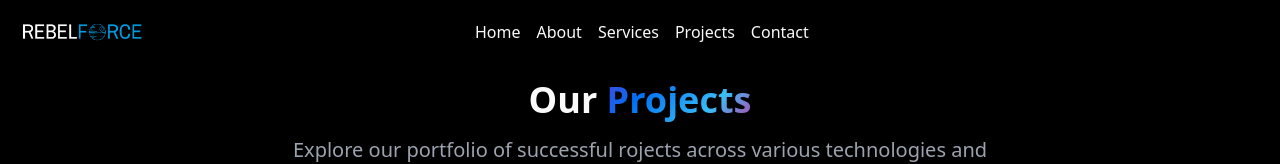
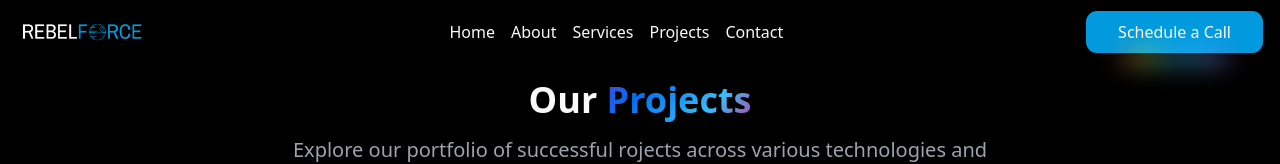
Before and after one commit to ohanapal/rf-landing-page, a Next.js app: page /projects in a window 1280 px wide. Shown: the top 164 px of the page. Built offline with nearby package versions, Linux system fonts and the light colour scheme.

Commit message:
Enhance layout and functionality of Projects and Navbar components
- Increased the maximum width of project grids in both ProjectsPage and Projects components for improved layout.
- Added a "Schedule a Call" button in the TopNav component, linking to Calendly for user engagement.

```diff
--- a/src/app/projects/page.tsx
+++ b/src/app/projects/page.tsx
@@ -12,7 +12,7 @@ export default function ProjectsPage() {
         <Heading title={projects.title as HeadingTitle[]} description={projects.description} />
       </div>
 
-      <div className='grid grid-cols-1 min-[450px]:grid-cols-2 md:grid-cols-3 gap-3 sm:gap-4 md:gap-5 max-w-4xl mx-auto px-4'>
+      <div className='grid grid-cols-1 min-[450px]:grid-cols-2 md:grid-cols-3 gap-3 sm:gap-4 md:gap-5 max-w-6xl mx-auto px-4'>
         {allProjects.map((project) => (
           <ProjectCard key={project.id} project={project} />
         ))}
--- a/src/components/common/Navbar/TopNav.tsx
+++ b/src/components/common/Navbar/TopNav.tsx
@@ -1,5 +1,6 @@
 'use client'
 import logoDark from '@/assets/logo/logo-dark.png'
+import { RainbowButton } from '@/components/magicui/rainbow-button'
 import { cn } from '@/lib/utils'
 import { AlignRight } from 'lucide-react'
 import Image from 'next/image'
@@ -86,8 +87,19 @@ export default function TopNav({ setIsOpen }: Props) {
           ))}
         </ul>
 
-        <div className={cn('w-32 hidden md:block', { 'hidden md:hidden': isScrolled })} />
-        <AlignRight className='w-6 h-6 md:hidden cursor-pointer' onClick={() => setIsOpen(true)} />
+        <div>
+          <a
+            href='https://calendly.com/abraranwar09'
+            target='_blank'
+            rel='noopener noreferrer'
+            className='hidden md:inline-block'
+          >
+            <RainbowButton variant='custom' className='bg-primary text-white'>
+              Schedule a Call
+            </RainbowButton>
+          </a>
+          <AlignRight className='w-6 h-6 md:hidden cursor-pointer' onClick={() => setIsOpen(true)} />
+        </div>
       </div>
     </nav>
   )
--- a/src/components/pages/homepage/Projects/index.tsx
+++ b/src/components/pages/homepage/Projects/index.tsx
@@ -16,7 +16,7 @@ export default function Projects() {
         <Heading title={projects.title as HeadingTitle[]} description={projects.description} />
       </div>
 
-      <div className='grid grid-cols-1 min-[450px]:grid-cols-2 md:grid-cols-3 gap-3 sm:gap-4 md:gap-5 max-w-4xl mx-auto px-4'>
+      <div className='grid grid-cols-1 min-[450px]:grid-cols-2 md:grid-cols-3 gap-3 sm:gap-4 md:gap-5 max-w-6xl mx-auto px-4'>
         {pinnedProjects.map((project) => (
           <ProjectCard key={project.id} project={project} />
         ))}
```
